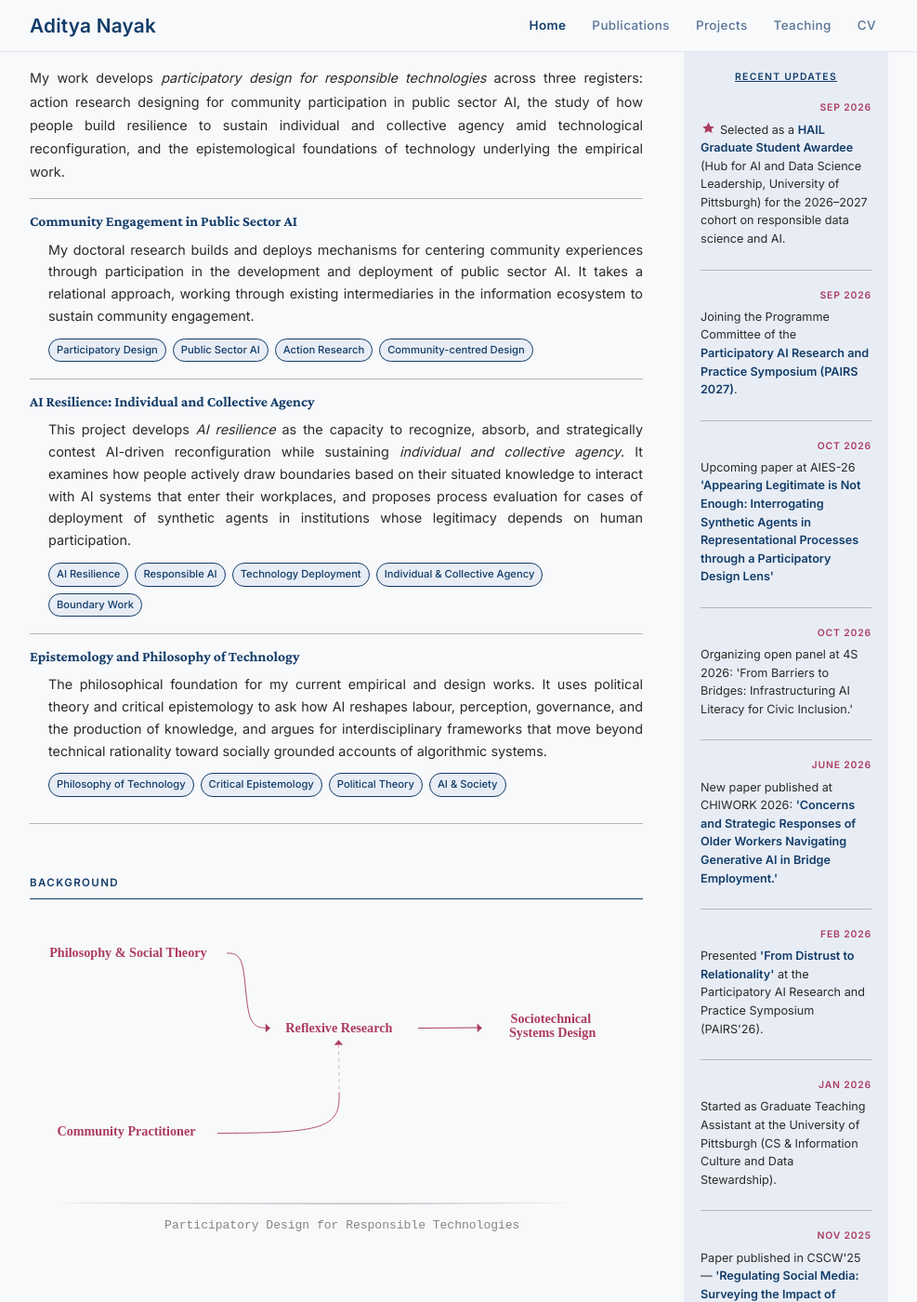
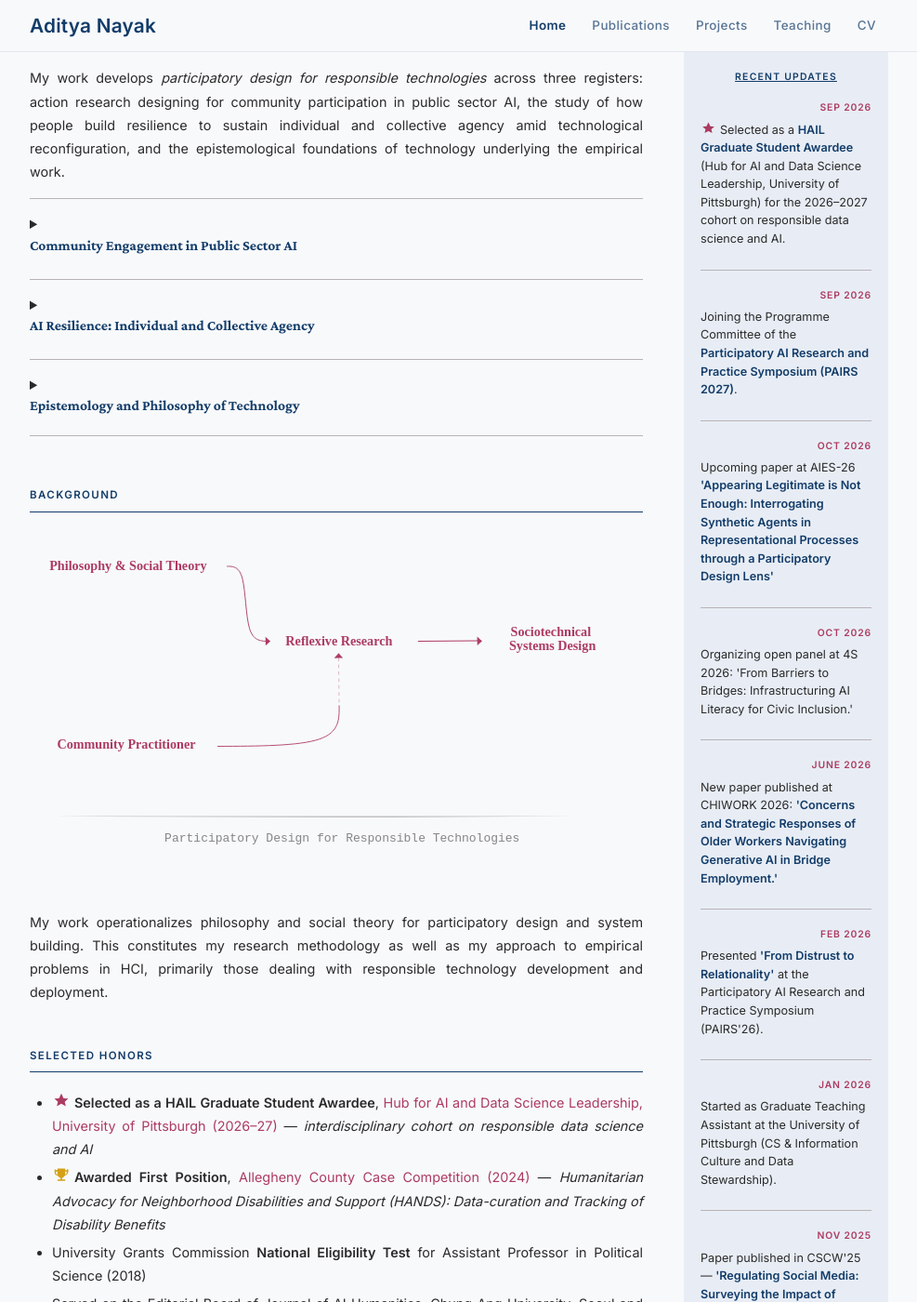
Before and after one commit to adityanayak-info/adityanayak-info.github.io, a Jekyll site: the page built from index.md, in a window 1280 px wide and 1400 px high, scrolled down 653 px. Shown: the whole window at 93% size, without its empty margins (146-1133 px from the left). Built offline with Jekyll 4.4.1, drawn with Linux system fonts in a browser that asks for light colours.

Commit message:
Convert div elements to details for better accessibility

```diff
--- a/index.md
+++ b/index.md
@@ -9,35 +9,41 @@ permalink: /
 My work develops <em>participatory design for responsible technologies</em> across three registers: action research designing for community participation in public sector AI, the study of how people build resilience to sustain individual and collective agency amid technological reconfiguration, and the epistemological foundations of technology underlying the empirical work.
 </p>
 
-<div class="hp-row">
+<details class="hp-row">
+<summary>
 <div class="hp-title">Community Engagement in Public Sector AI</div>
+</summary>
 <div class="hp-body">
 <p>My doctoral research builds and deploys mechanisms for centering community experiences through participation in the development and deployment of public sector AI. It takes a relational approach, working through existing intermediaries in the information ecosystem to sustain community engagement.</p>
 <div class="interest-tags">
 <span class="interest-tag">Participatory Design</span><span class="interest-tag">Public Sector AI</span><span class="interest-tag">Action Research</span><span class="interest-tag">Community-centred Design</span>
 </div>
 </div>
-</div>
+</details>
 
-<div class="hp-row">
+<details class="hp-row">
+<summary>
 <div class="hp-title">AI Resilience: Individual and Collective Agency</div>
+</summary>
 <div class="hp-body">
 <p>This project develops <em>AI resilience</em> as the capacity to recognize, absorb, and strategically contest AI-driven reconfiguration while sustaining <em>individual and collective agency</em>. It examines how people actively draw boundaries based on their situated knowledge to interact with AI systems that enter their workplaces, and proposes process evaluation for cases of deployment of synthetic agents in institutions whose legitimacy depends on human participation.</p>
 <div class="interest-tags">
 <span class="interest-tag">AI Resilience</span><span class="interest-tag">Responsible AI</span><span class="interest-tag">Technology Deployment</span><span class="interest-tag">Individual &amp; Collective Agency</span><span class="interest-tag">Boundary Work</span>
 </div>
 </div>
-</div>
+</details>
 
-<div class="hp-row">
+<details class="hp-row">
+<summary>
 <div class="hp-title">Epistemology and Philosophy of Technology</div>
+</summary>
 <div class="hp-body">
 <p>The philosophical foundation for my current empirical and design works. It uses political theory and critical epistemology to ask how AI reshapes labour, perception, governance, and the production of knowledge, and argues for interdisciplinary frameworks that move beyond technical rationality toward socially grounded accounts of algorithmic systems.</p>
 <div class="interest-tags">
 <span class="interest-tag">Philosophy of Technology</span><span class="interest-tag">Critical Epistemology</span><span class="interest-tag">Political Theory</span><span class="interest-tag">AI &amp; Society</span>
 </div>
 </div>
-</div>
+</details>
 
 </div>
 
```
